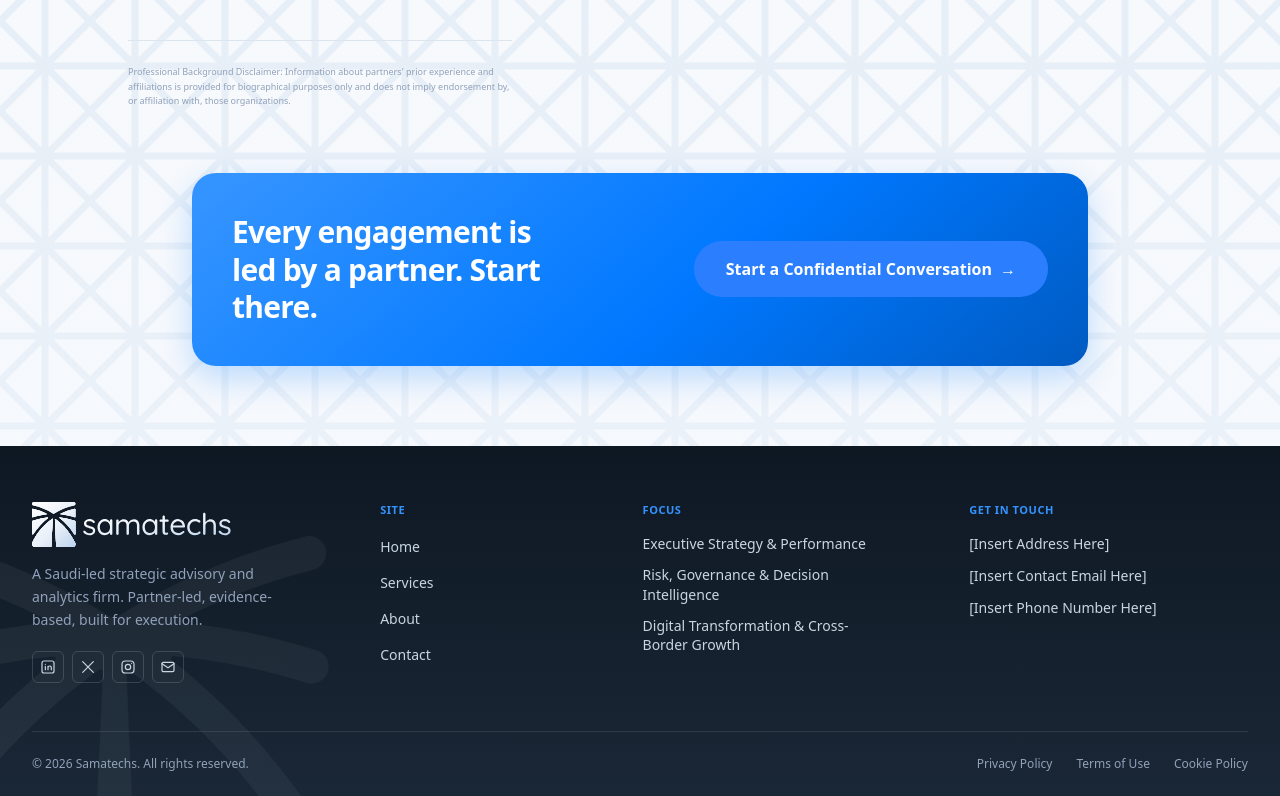
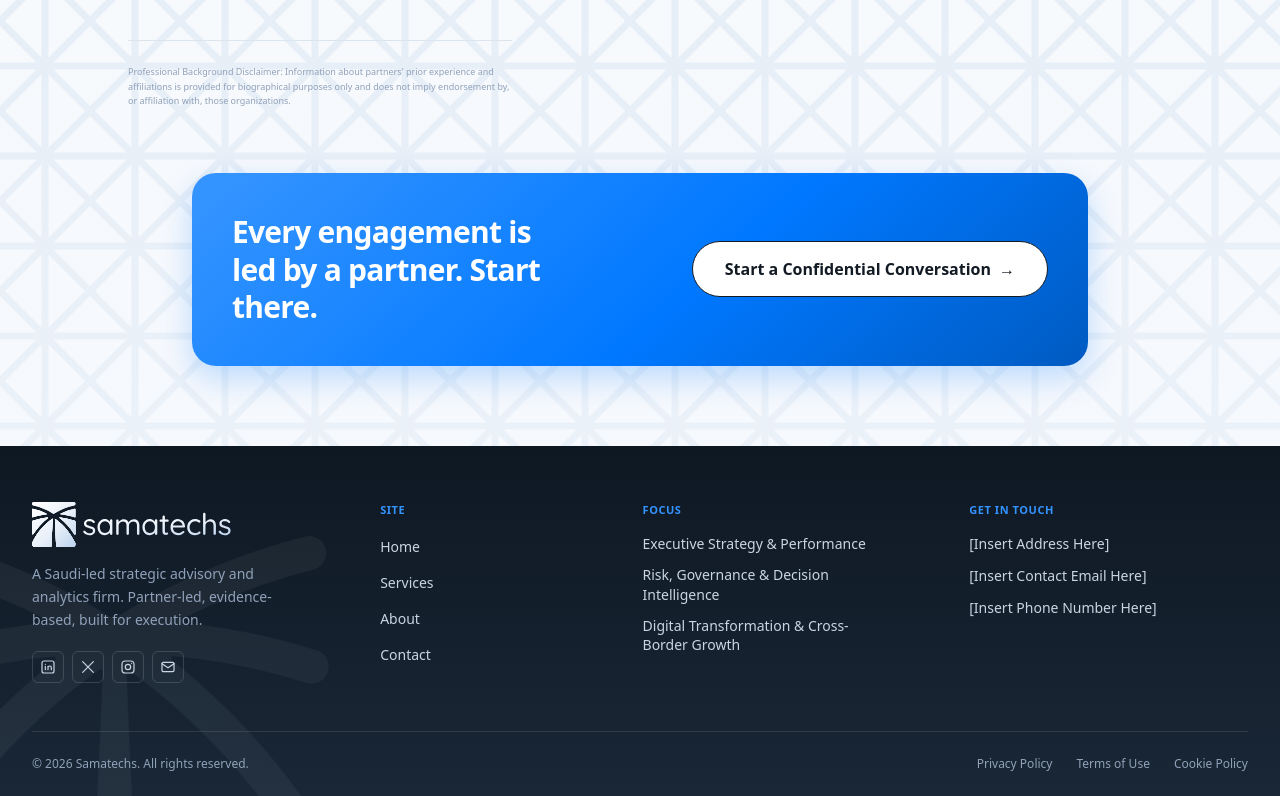
Before and after one commit to EntertabOrganization/SamaTech, a Next.js app: page /about in a window 1280 px wide. Shown: the part 3119-3915 px from the top of the page. Built offline with nearby package versions, Linux system fonts and the light colour scheme.

Commit message:
feat: update about page

```diff
--- a/Components/about/ShareComponents/Ctabanner.tsx
+++ b/Components/about/ShareComponents/Ctabanner.tsx
@@ -6,12 +6,9 @@ import { cn } from "../../../lib/cn";
 
 interface CtaBannerProps {
   title: string;
-  /** Optional paragraph under the title. */
   description?: ReactNode;
-  /** Button text (the arrow is added). */
   label: string;
   href: string;
-  /** Spacing and anything else, e.g. "mt-16". */
   className?: string;
 }
 
@@ -34,7 +31,7 @@ export default function CtaBanner({
       }}
     >
       <div>
-        <h2 className="max-w-xs text-h2 font-heading font-bold leading-tight tracking-tight sm:text-3xl">
+        <h2 className="max-w-[340px] text-h2 font-heading font-bold leading-tight tracking-tight sm:text-3xl">
           {title}
         </h2>
         {description && (
@@ -45,7 +42,7 @@ export default function CtaBanner({
       </div>
 
       <Link href={href}>
-        <Button size="lg">
+        <Button size="lg" variant="inverse">
           {label}
           <span aria-hidden="true">→</span>
         </Button>
```
